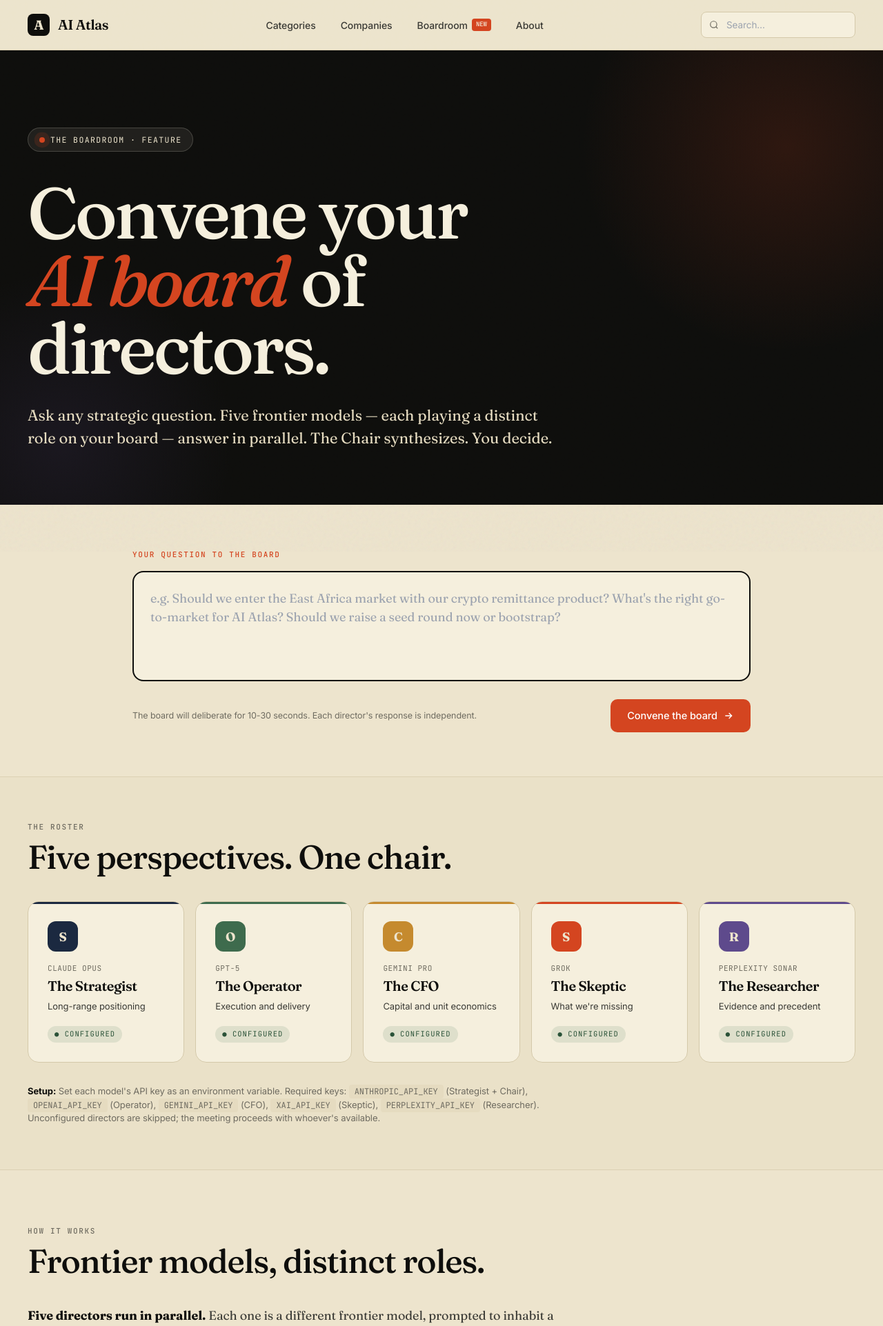
After one commit to femiwill/ai_catalog, a Flask app: page /boardroom in a window 1280 px wide. The commit adds this page. Shown: the top 1923 px of the page at 69% size. Run offline with Flask 3, Linux system fonts and the light colour scheme; some libraries are stand-ins or nearby versions.

Commit message:
Add The Boardroom: AI board of directors feature
Five-model panel that answers strategic questions from distinct executive
perspectives — The Strategist (Claude Opus), The Operator (GPT-5), The CFO
(Gemini), The Skeptic (Grok), The Researcher (Perplexity). After all five
respond in parallel, The Chair (Claude) synthesizes where the board agrees,
disagrees, and recommends.

Directors with unconfigured API keys are gracefully absent — meeting
proceeds with whoever's available. Costs $0.10-0.30 per meeting via the
operator's own API keys, no surcharge.

Files:
- boardroom.py: parallel ThreadPoolExecutor calls with persona prompts
- templates/boardroom.html: dark hero, board roster, ask form, minutes
- app.py: GET/POST /boardroom routes
- base.html: nav + footer links with NEW badge
- home.html: dedicated CTA section above stats

Co-Authored-By: Claude Opus 4.7 (1M context) <noreply@anthropic.com>

```diff
--- a/app.py
+++ b/app.py
@@ -135,6 +135,36 @@ def search():
 @app.route("/about")
 def about():
     return render_template("about.html")
+
+
+# ---------------- AI Board of Directors ----------------
+
+
+@app.route("/boardroom", methods=["GET", "POST"])
+def boardroom():
+    from boardroom import convene, director_status
+
+    if request.method == "POST":
+        question = (request.form.get("question") or "").strip()
+        if not question:
+            flash("A question is required to convene the board.", "error")
+            return redirect(url_for("boardroom"))
+        meeting = convene(question)
+        return render_template(
+            "boardroom.html",
+            meeting=meeting,
+            directors=meeting["directors"],
+            status=director_status(),
+            question=question,
+        )
+
+    return render_template(
+        "boardroom.html",
+        meeting=None,
+        directors=None,
+        status=director_status(),
+        question="",
+    )
 
 
 # ---------------- Admin ----------------
--- a/requirements.txt
+++ b/requirements.txt
@@ -2,3 +2,6 @@ Flask==3.0.3
 Flask-SQLAlchemy==3.1.1
 gunicorn==22.0.0
 python-dotenv==1.0.1
+anthropic==0.40.0
+openai==1.58.1
+google-generativeai==0.8.3
--- a/templates/base.html
+++ b/templates/base.html
@@ -268,7 +268,7 @@
           <nav class="hidden md:flex items-center gap-9">
             <a href="{{ url_for('categories') }}" class="nav-link">Categories</a>
             <a href="{{ url_for('companies') }}" class="nav-link">Companies</a>
-            <a href="{{ url_for('search') }}" class="nav-link">Search</a>
+            <a href="{{ url_for('boardroom') }}" class="nav-link flex items-center gap-1.5">Boardroom <span class="text-[9px] mono px-1.5 py-0.5 bg-accent text-cream rounded">NEW</span></a>
             <a href="{{ url_for('about') }}" class="nav-link">About</a>
           </nav>
           <form action="{{ url_for('search') }}" method="get" class="hidden lg:flex items-center">
@@ -310,6 +310,7 @@
             <ul class="space-y-2.5 text-[14px]">
               <li><a href="{{ url_for('categories') }}" class="text-paper2 hover:text-accent transition-colors">Categories</a></li>
               <li><a href="{{ url_for('companies') }}" class="text-paper2 hover:text-accent transition-colors">Companies</a></li>
+              <li><a href="{{ url_for('boardroom') }}" class="text-paper2 hover:text-accent transition-colors">The Boardroom</a></li>
               <li><a href="{{ url_for('search') }}" class="text-paper2 hover:text-accent transition-colors">Search</a></li>
             </ul>
           </div>
--- /dev/null
+++ b/templates/boardroom.html
@@ -0,0 +1,228 @@
+{% extends "base.html" %}
+{% block title %}The Boardroom — {{ site_name }}{% endblock %}
+{% block description %}Ask your AI Board of Directors. Five perspectives, one chair, one decision.{% endblock %}
+
+{% block content %}
+<style>
+  .director-card {
+    background: #F5EFDD;
+    border: 1px solid #D4C9AA;
+    border-radius: 16px;
+    padding: 28px;
+    position: relative;
+    overflow: hidden;
+    transition: all 200ms ease;
+  }
+  .director-card::before {
+    content: ''; position: absolute; top: 0; left: 0; right: 0; height: 3px;
+  }
+  .director-card.strategist::before { background: #1B2940; }
+  .director-card.operator::before { background: #3E6B4D; }
+  .director-card.cfo::before { background: #C58A2E; }
+  .director-card.skeptic::before { background: #D44520; }
+  .director-card.researcher::before { background: #5E4A8C; }
+  .director-card.chair::before { background: linear-gradient(90deg, #1B2940, #3E6B4D, #C58A2E, #D44520, #5E4A8C); height: 4px; }
+
+  .director-avatar {
+    width: 44px; height: 44px;
+    border-radius: 12px;
+    background: #0E0E0C; color: #EDE4CD;
+    display: inline-flex; align-items: center; justify-content: center;
+    font-family: 'Fraunces', serif;
+    font-weight: 700; font-size: 18px;
+  }
+  .director-avatar.strategist { background: #1B2940; }
+  .director-avatar.operator { background: #3E6B4D; }
+  .director-avatar.cfo { background: #C58A2E; }
+  .director-avatar.skeptic { background: #D44520; }
+  .director-avatar.researcher { background: #5E4A8C; }
+
+  .director-body {
+    font-family: 'Fraunces', Georgia, serif;
+    font-variation-settings: 'opsz' 14;
+    font-size: 16.5px;
+    line-height: 1.62;
+    color: #3A3A35;
+    white-space: pre-line;
+  }
+
+  .status-pill {
+    display: inline-flex; align-items: center; gap: 6px;
+    padding: 4px 10px;
+    border-radius: 999px;
+    font-family: 'JetBrains Mono', monospace;
+    font-size: 10.5px;
+    letter-spacing: 0.1em;
+    text-transform: uppercase;
+    background: rgba(62,107,77,0.12);
+    color: #2A5238;
+  }
+  .status-pill.missing {
+    background: rgba(110,107,96,0.15);
+    color: #6E6B60;
+  }
+  .status-pill.error {
+    background: rgba(212,69,32,0.12);
+    color: #9A2E11;
+  }
+</style>
+
+<!-- ============== HERO ============== -->
+<section class="bg-ink text-cream relative overflow-hidden grain-dark">
+  <div class="absolute -top-40 -right-40 w-[600px] h-[600px] rounded-full" style="background: radial-gradient(circle, rgba(212,69,32,0.16) 0%, rgba(212,69,32,0) 70%);"></div>
+  <div class="absolute -bottom-40 -left-40 w-[500px] h-[500px] rounded-full" style="background: radial-gradient(circle, rgba(94,74,140,0.15) 0%, rgba(94,74,140,0) 70%);"></div>
+
+  <div class="max-w-container mx-auto px-6 lg:px-10 pt-20 lg:pt-28 pb-16 lg:pb-20 relative z-10">
+    <div class="max-w-4xl">
+      <div class="flex items-center gap-3 mb-10">
+        <span class="pill-stamp"><span class="pulse-dot"></span>The Boardroom · Feature</span>
+      </div>
+      <h1 class="serif font-medium tracking-[-0.04em] text-[56px] md:text-[104px] leading-[0.94] text-cream mb-8" style="font-variation-settings: 'opsz' 144;">
+        Convene your<br>
+        <em class="italic text-accent">AI&nbsp;board</em> of<br>
+        directors.
+      </h1>
+      <p class="serif-text text-[20px] md:text-[22px] leading-[1.5] text-paper2 max-w-3xl">
+        Ask any strategic question. Five frontier models — each playing a distinct role on your board — answer in parallel. The Chair synthesizes. You decide.
+      </p>
+    </div>
+  </div>
+</section>
+
+<!-- ============== ASK FORM ============== -->
+<section class="border-b border-line/70">
+  <div class="max-w-container mx-auto px-6 lg:px-10 py-16">
+    <form method="post" action="{{ url_for('boardroom') }}" class="max-w-4xl mx-auto">
+      <div class="eyebrow-accent mb-4">Your question to the board</div>
+      <textarea
+        name="question"
+        rows="4"
+        maxlength="2000"
+        required
+        placeholder="e.g. Should we enter the East Africa market with our crypto remittance product? What's the right go-to-market for AI Atlas? Should we raise a seed round now or bootstrap?"
+        class="w-full p-6 text-[18px] leading-[1.5] bg-cream border-2 border-ink rounded-2xl focus:outline-none focus:ring-4 focus:ring-accent/15 transition resize-none serif-text"
+      >{{ question or '' }}</textarea>
+      <div class="flex flex-col sm:flex-row items-start sm:items-center justify-between gap-4 mt-5">
+        <div class="text-[12.5px] text-ink3">
+          The board will deliberate for 10-30 seconds. Each director's response is independent.
+        </div>
+        <button type="submit" class="btn-primary">
+          Convene the board
+          <svg width="16" height="16" viewBox="0 0 24 24" fill="none" stroke="currentColor" stroke-width="2"><path d="M5 12h14M13 6l6 6-6 6"/></svg>
+        </button>
+      </div>
+    </form>
+  </div>
+</section>
+
+<!-- ============== BOARD ROSTER ============== -->
+<section class="border-b border-line/70 bg-paper2/40">
+  <div class="max-w-container mx-auto px-6 lg:px-10 py-16">
+    <div class="eyebrow mb-3">The roster</div>
+    <h2 class="serif text-4xl md:text-5xl font-medium tracking-[-0.025em] mb-10">Five perspectives. One chair.</h2>
+    <div class="grid grid-cols-1 md:grid-cols-2 lg:grid-cols-5 gap-4">
+      {% for d in status %}
+        <div class="director-card {{ d.accent }}">
+          <div class="director-avatar {{ d.accent }} mb-4">{{ d.name[4]|upper if d.name|length > 4 else 'B' }}</div>
+          <div class="text-[11px] mono uppercase tracking-wider text-ink3 mb-1">{{ d.role }}</div>
+          <h3 class="serif text-[20px] font-semibold tracking-tight leading-tight mb-2">{{ d.name }}</h3>
+          <p class="text-[13px] text-ink2 leading-[1.5] mb-4">{{ d.title }}</p>
+          {% if d.configured %}
+            <span class="status-pill">● Configured</span>
+          {% else %}
+            <span class="status-pill missing">● Key not set</span>
+          {% endif %}
+        </div>
+      {% endfor %}
+    </div>
+    <div class="mt-8 text-[13px] text-ink3 max-w-3xl">
+      <strong class="text-ink">Setup:</strong> Set each model's API key as an environment variable. Required keys: <code class="mono text-[12px] bg-paper2 px-2 py-0.5 rounded">ANTHROPIC_API_KEY</code> (Strategist + Chair), <code class="mono text-[12px] bg-paper2 px-2 py-0.5 rounded">OPENAI_API_KEY</code> (Operator), <code class="mono text-[12px] bg-paper2 px-2 py-0.5 rounded">GEMINI_API_KEY</code> (CFO), <code class="mono text-[12px] bg-paper2 px-2 py-0.5 rounded">XAI_API_KEY</code> (Skeptic), <code class="mono text-[12px] bg-paper2 px-2 py-0.5 rounded">PERPLEXITY_API_KEY</code> (Researcher). Unconfigured directors are skipped; the meeting proceeds with whoever's available.
+    </div>
+  </div>
+</section>
+
+<!-- ============== MEETING OUTPUT ============== -->
+{% if meeting %}
+<section class="border-b border-line/70">
+  <div class="max-w-container mx-auto px-6 lg:px-10 py-16">
+    <div class="max-w-4xl mx-auto">
+      <div class="eyebrow-accent mb-4">Minutes of the meeting</div>
+      <h2 class="serif text-3xl md:text-4xl font-medium tracking-[-0.025em] mb-2 italic" style="font-variation-settings: 'opsz' 144;">
+        "{{ meeting.question }}"
+      </h2>
+      <div class="text-[12.5px] mono text-ink3 mb-12">
+        Deliberation: {{ meeting.ms }}ms · {{ meeting.ok_count }}/{{ meeting.total }} directors responded
+      </div>
+
+      <div class="space-y-6">
+        {% for d in directors %}
+          <div class="director-card {{ d.accent }}">
+            <div class="flex items-start gap-4 mb-5">
+              <div class="director-avatar {{ d.accent }} flex-shrink-0">{{ d.name[4]|upper if d.name|length > 4 else 'B' }}</div>
+              <div class="flex-1 min-w-0">
+                <div class="text-[11px] mono uppercase tracking-wider text-ink3 mb-0.5">{{ d.role }} · {{ d.ms }}ms</div>
+                <h3 class="serif text-[24px] font-semibold tracking-tight leading-tight">{{ d.name }}</h3>
+                <p class="text-[13px] text-ink3 italic">{{ d.title }}</p>
+              </div>
+              {% if d.status == 'ok' %}
+                <span class="status-pill">● Responded</span>
+              {% elif d.status == 'not_configured' %}
+                <span class="status-pill missing">● Key not set</span>
+              {% else %}
+                <span class="status-pill error">● Error</span>
+              {% endif %}
+            </div>
+            {% if d.status == 'ok' %}
+              <div class="director-body">{{ d.content }}</div>
+            {% elif d.status == 'not_configured' %}
+              <p class="text-[14px] text-ink3 italic">{{ d.name }} was absent — API key not configured. Set the env var to bring them onto the call.</p>
+            {% else %}
+              <p class="text-[14px] text-accent2">Connection error: {{ d.error or 'unknown' }}</p>
+            {% endif %}
+          </div>
+        {% endfor %}
+
+        {% if meeting.synthesis and meeting.synthesis.status == 'ok' %}
+          <div class="director-card chair mt-12" style="background: #0E0E0C; color: #F5EFDD; border-color: #0E0E0C;">
+            <div class="flex items-start gap-4 mb-5">
+              <div class="director-avatar flex-shrink-0" style="background: #F5EFDD; color: #0E0E0C;">C</div>
+              <div class="flex-1 min-w-0">
+                <div class="text-[11px] mono uppercase tracking-wider mb-0.5" style="color: #BFB494;">Chair</div>
+                <h3 class="serif text-[28px] font-semibold tracking-tight leading-tight">The Chair</h3>
+                <p class="text-[13px] italic" style="color: #BFB494;">Synthesis & recommendation</p>
+              </div>
+            </div>
+            <div class="director-body" style="color: #E5DBC0; font-size: 17.5px; line-height: 1.7;">{{ meeting.synthesis.content }}</div>
+          </div>
+        {% elif meeting.synthesis and meeting.synthesis.status != 'ok' %}
+          <div class="director-card mt-12" style="background: #1A1916; color: #BFB494; border-color: #2A2924;">
+            <div class="text-[14px]">The Chair could not synthesize: {{ meeting.synthesis.error }}</div>
+          </div>
+        {% endif %}
+      </div>
+
+      <div class="mt-16 pt-8 border-t border-line text-center">
+        <a href="{{ url_for('boardroom') }}" class="btn-ghost">Convene another meeting</a>
+      </div>
+    </div>
+  </div>
+</section>
+{% endif %}
+
+<!-- ============== HOW IT WORKS ============== -->
+{% if not meeting %}
+<section>
+  <div class="max-w-container mx-auto px-6 lg:px-10 py-20">
+    <div class="max-w-3xl">
+      <div class="eyebrow mb-3">How it works</div>
+      <h2 class="serif text-4xl md:text-5xl font-medium tracking-[-0.025em] mb-10">Frontier models, distinct roles.</h2>
+      <div class="space-y-8 serif-text text-[18px] leading-[1.65] text-ink2">
+        <p><strong class="text-ink">Five directors run in parallel.</strong> Each one is a different frontier model, prompted to inhabit a specific board-level role. Claude leads on long-range strategy. GPT-5 runs the operator's brief. Gemini handles capital and unit economics. Grok plays the skeptic — finding what the room is missing. Perplexity grounds the discussion in current data.</p>
+        <p><strong class="text-ink">The Chair synthesizes.</strong> Once the directors have spoken, a final Claude Opus call reads all five responses, identifies where the board agrees and disagrees, and delivers a clear recommendation. No hedging.</p>
+        <p><strong class="text-ink">You stay in control.</strong> You decide which directors are at the table by setting their API keys. Each meeting costs $0.10–0.30 in API fees. No hidden surcharge from us.</p>
+      </div>
+    </div>
+  </div>
+</section>
+{% endif %}
+{% endblock %}
```
Also changed, not shown: boardroom.py (added, +282 -0 lines), templates/home.html (+43 -0 lines).
